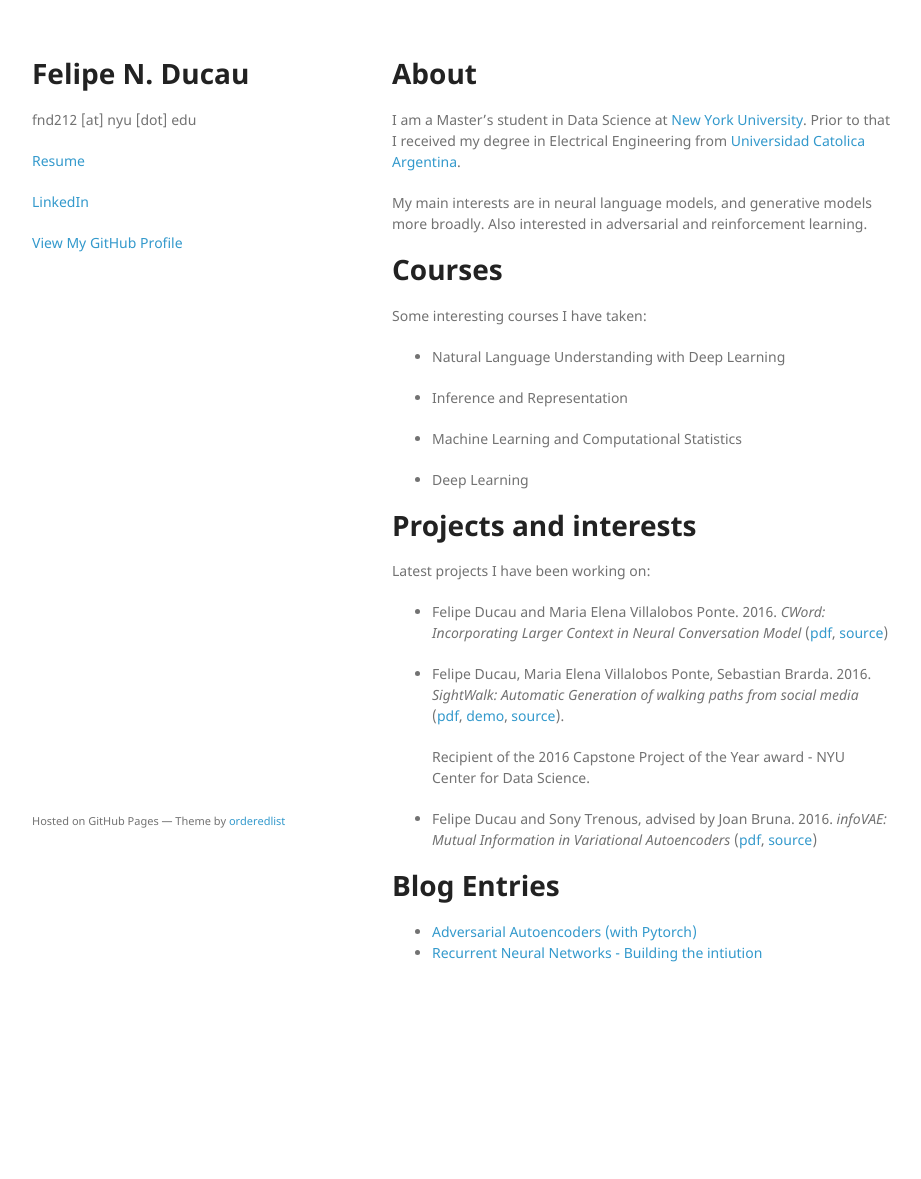
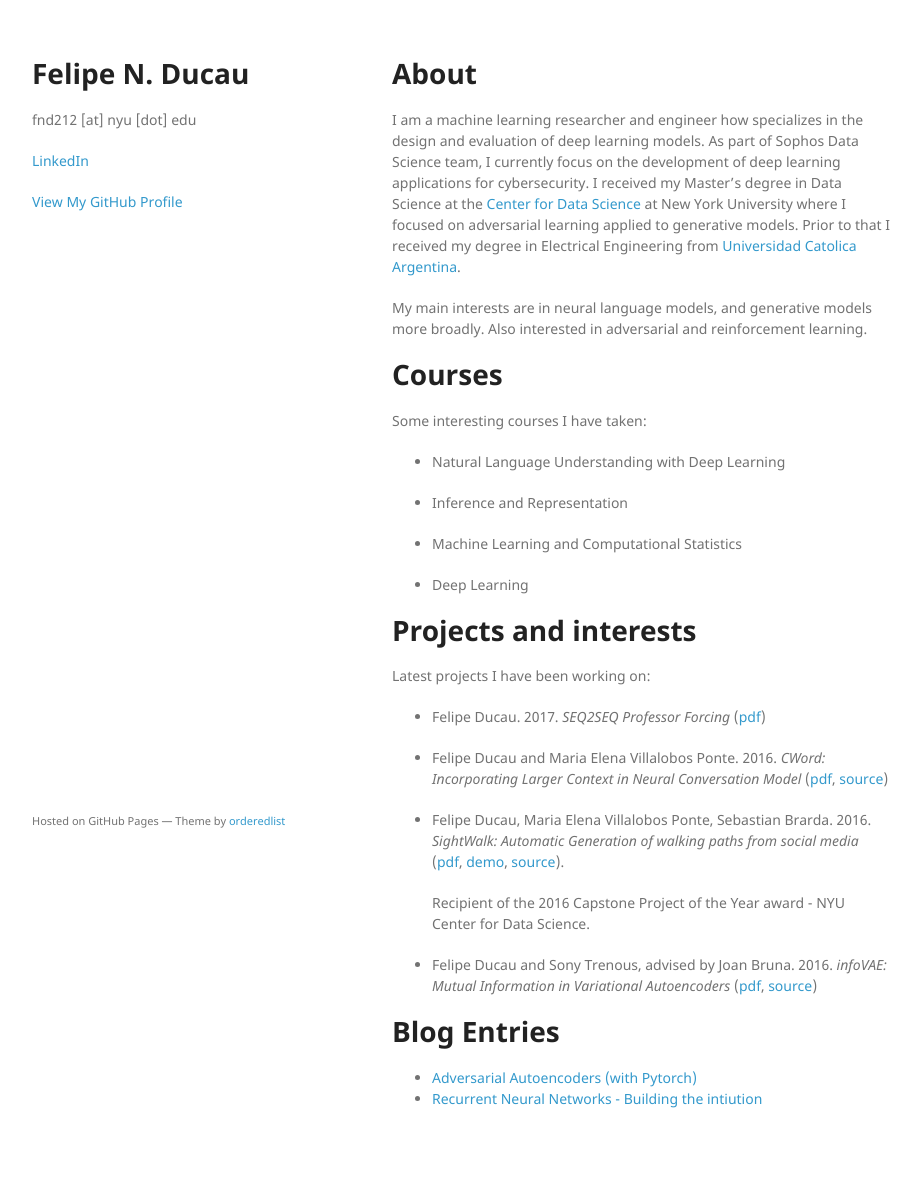
Before and after one commit to fducau/fducau.github.io, a Jekyll site: the page built from index.md, in a window 1280 px wide. Shown: the whole page, without its empty margins (178-1099 px from the left). Built offline with Jekyll 4.4.1, drawn with Linux system fonts in a browser that asks for light colours; our own code applies the rules of GitHub Pages for plain Markdown files; before the commit the page ends 1033 px from its top, so only the background shows below that.

Commit message:
Update 04/21/18

```diff
--- a/_layouts/default.html
+++ b/_layouts/default.html
@@ -16,7 +16,6 @@
       <header>
         <h1>{{ site.title | default: site.github.repository_name }}</h1>
         <p>{{ site.description | default: site.github.project_tagline }}</p>
-        <p class="view"><a href="https://github.com/fducau/fducau.github.io/blob/master/DUCAU_CV.pdf">Resume</a></p>
         <p class="view"><a href="https://www.linkedin.com/in/felipe-ducau-6946706b">LinkedIn</a></p>
 
         {% if site.github.is_project_page %}
--- a/index.md
+++ b/index.md
@@ -3,7 +3,7 @@ layout: default
 ---
 
 # [](#header-2)About
-I am a Master's student in Data Science at [New York University](http://cds.nyu.edu/). Prior to that I received my degree in Electrical Engineering from [Universidad Catolica Argentina](http://www.uca.edu.ar/index.php/site/index/es/uca/facultad-de-ciencias-fisicomatematicas-e-ingenieria/).
+I am a machine learning researcher and engineer how specializes in the design and evaluation of deep learning models. As part of Sophos Data Science team, I currently focus on the development of deep learning applications for cybersecurity. I received my Master's degree in Data Science at the [Center for Data Science](http://cds.nyu.edu/) at New York University where I focused on adversarial learning applied to generative models. Prior to that I received my degree in Electrical Engineering from [Universidad Catolica Argentina](http://www.uca.edu.ar/index.php/site/index/es/uca/facultad-de-ciencias-fisicomatematicas-e-ingenieria/).
 
 My main interests are in neural language models, and generative models more broadly. Also interested in adversarial and reinforcement learning.
 
@@ -21,6 +21,8 @@ Some interesting courses I have taken:
 # [](#header-2)Projects and interests
 Latest projects I have been working on:
 
+- Felipe Ducau. 2017. _SEQ2SEQ Professor Forcing_ ([pdf](https://github.com/fducau/nmt/raw/adversarial_stable/seq2seq_professor_forcing.pdf))
+
 - Felipe Ducau and Maria Elena Villalobos Ponte. 2016. _CWord: Incorporating Larger Context in Neural Conversation Model_ ([pdf](https://github.com/fducau/CWord/blob/master/CWord_fnd212_mvp291.pdf), [source](https://github.com/fducau/CWord))
 
 - Felipe Ducau, Maria Elena Villalobos Ponte, Sebastian Brarda. 2016. _SightWalk: Automatic Generation of walking paths from social media_ ([pdf](https://github.com/fducau/sightwalk/blob/master/SightWalk_Final_Report.pdf), [demo](http://www.youtube.com/watch?v=GAvCeND9iRI), [source](https://github.com/fducau/sightwalk)).
```
